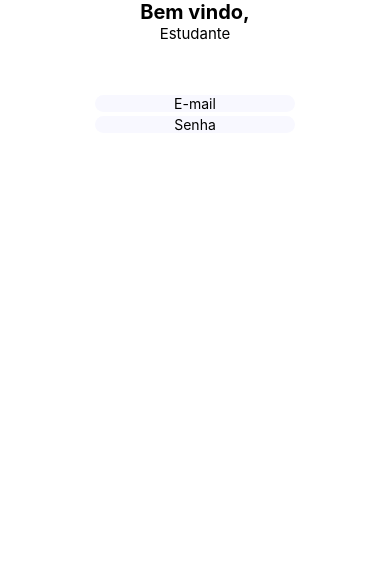
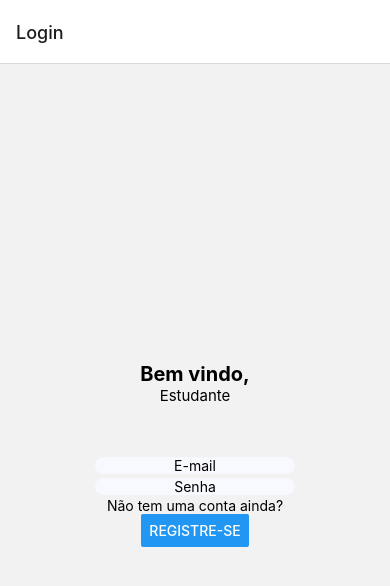
Before and after one commit to DSUnB/Presence, a React Native app in the folder Presence/: screen /Login in a window 390 px wide. Shown: the top 586 px of the page. Built offline with nearby package versions, Linux system fonts and the light colour scheme.

Commit message:
Linkando tela de login com tela de cadastro

```diff
--- a/Presence/App.js
+++ b/Presence/App.js
@@ -1,11 +1,20 @@
-import { View } from 'react-native';
+import React from 'react';
+
+import { NavigationContainer } from '@react-navigation/native'
+import { createNativeStackNavigator } from '@react-navigation/native-stack';
+
 import Login from './src/Login/Login';
+import Form from './src/Form/Form';
 
+const Stack = createNativeStackNavigator();
 
 export default function App() {
   return (
-    <View>
-      <Login />
-    </View>
+    <NavigationContainer>
+      <Stack.Navigator initialRouteName="Login">
+        <Stack.Screen name="Login" component={Login} />
+        <Stack.Screen name="Form" component={Form} />
+      </Stack.Navigator>
+    </NavigationContainer>
   );
 }
--- a/Presence/package.json
+++ b/Presence/package.json
@@ -10,11 +10,15 @@
     "eject": "expo eject"
   },
   "dependencies": {
+    "@react-navigation/native": "^6.0.11",
+    "@react-navigation/native-stack": "^6.7.0",
     "expo": "~45.0.0",
     "expo-status-bar": "~1.3.0",
     "react": "17.0.2",
     "react-dom": "17.0.2",
     "react-native": "0.68.2",
+    "react-native-safe-area-context": "4.2.4",
+    "react-native-screens": "~3.11.1",
     "react-native-web": "0.17.7",
     "styled-components": "^5.3.5",
     "updates": "^13.1.2"
--- /dev/null
+++ b/Presence/src/Form/Form.js
@@ -0,0 +1,10 @@
+import React from 'react'
+import { View, Text } from 'react-native'
+
+export default function Form() {
+  return (
+    <View>
+        <Text>Você está no formulário de cadastro</Text>
+    </View>
+  )
+}
--- a/Presence/src/Login/Login.js
+++ b/Presence/src/Login/Login.js
@@ -1,17 +1,22 @@
-import React from 'react'
-import { Div, Titm, TitM } from './Styles';
-import Inputs from '../components/inputs/input';
+import React from "react";
+import { Div, Titm, TitM } from "./Styles";
+import { Text, Button } from "react-native";
+import Inputs from "../components/inputs/input";
 
-function Login() {
-
+function Login({ navigation }) {
   return (
     <Div>
-        <TitM>Bem vindo,</TitM>
-        <Titm>Estudante</Titm>
-        <Inputs place='E-mail'/>
-        <Inputs place='Senha' />
+      <TitM>Bem vindo,</TitM>
+      <Titm>Estudante</Titm>
+      <Inputs place="E-mail" />
+      <Inputs place="Senha" />
+      <Text>Não tem uma conta ainda?</Text>
+      <Button
+      title='Registre-se'
+      onPress={() => navigation.navigate('Form')}
+      ></Button>
     </Div>
-  )
+  );
 }
 
 export default Login;
```
Also changed, not shown: Presence/src/components/buttons/button.js (added, +11 -0 lines), Presence/src/components/input/Input1.js (deleted, +0 -11 lines), Presence/src/components/input/styled.js (deleted, +0 -7 lines), 1 other file (tests, documents, lock files or other folders).
